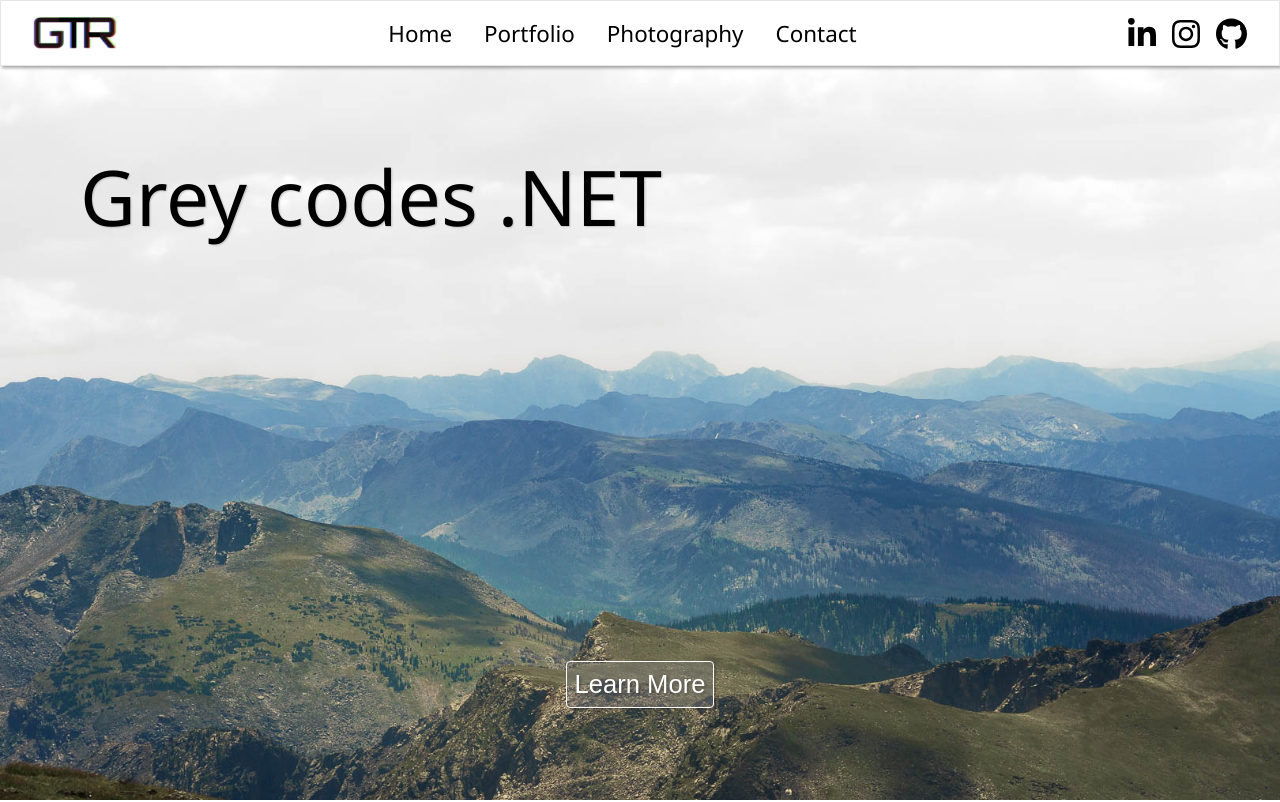
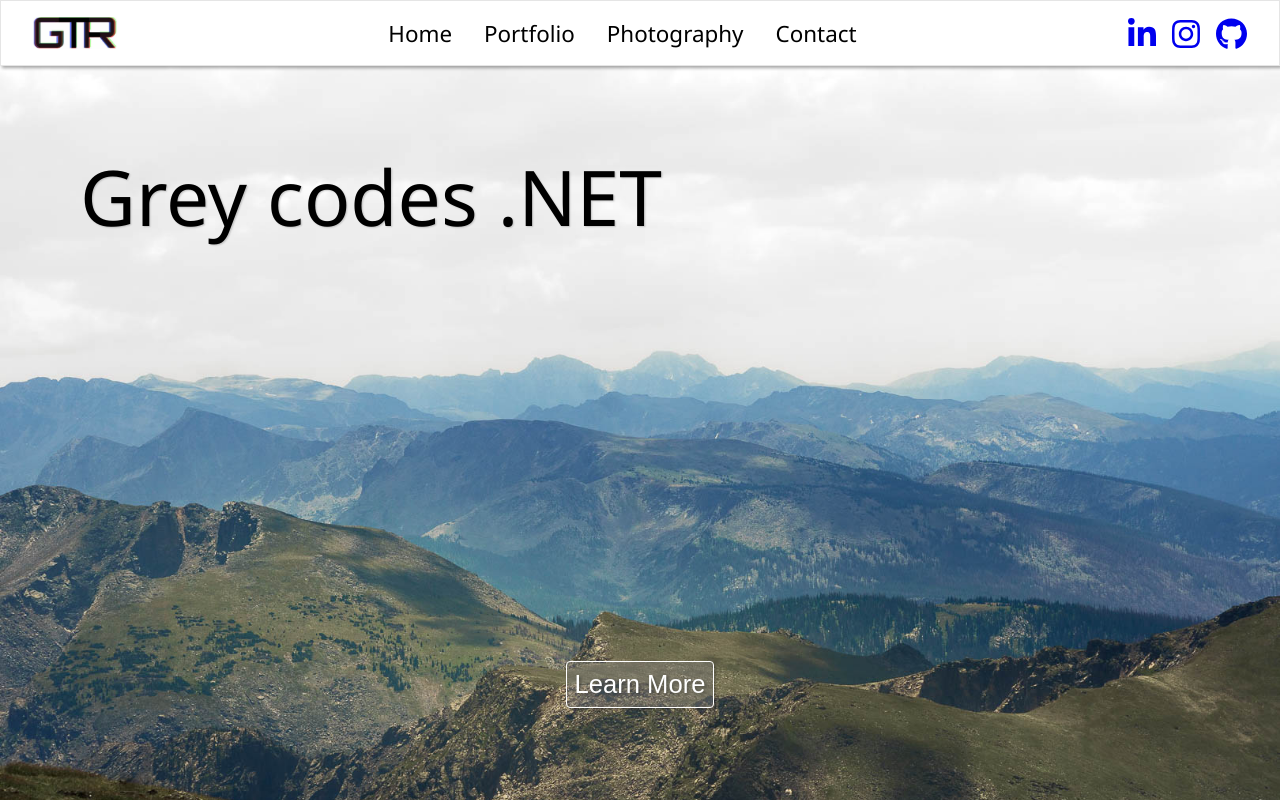
Before and after one commit to grey-r/greycodes, an Angular app in the folder pages/greycodes.net/: page / in a window 1280 px wide. Shown: the top 802 px of the page. Built offline with nearby package versions, Linux system fonts and the light colour scheme.

Commit message:
add socials

```diff
--- a/pages/greycodes.net/src/app/core/components/header/header.component.html
+++ b/pages/greycodes.net/src/app/core/components/header/header.component.html
@@ -15,8 +15,14 @@
 </div>
 <!--Right-->
 <div class="desktop-only socials">
-  <fa-icon [icon]="faLinkedinIn"></fa-icon>
-  <fa-icon [icon]="faInstagram"></fa-icon>
-  <fa-icon [icon]="faGithub"></fa-icon>
+  <a href="https://www.linkedin.com/in/grey-ruessler/" target="_blank"
+    ><fa-icon [icon]="faLinkedinIn"></fa-icon
+  ></a>
+  <a href="https://www.instagram.com/greycodes/" target="_blank">
+    <fa-icon [icon]="faInstagram"></fa-icon
+  ></a>
+  <a href="https://www.github.com/grey-r/" target="_blank">
+    <fa-icon [icon]="faGithub"></fa-icon
+  ></a>
 </div>
 <div class="mobile-only"></div>
```
